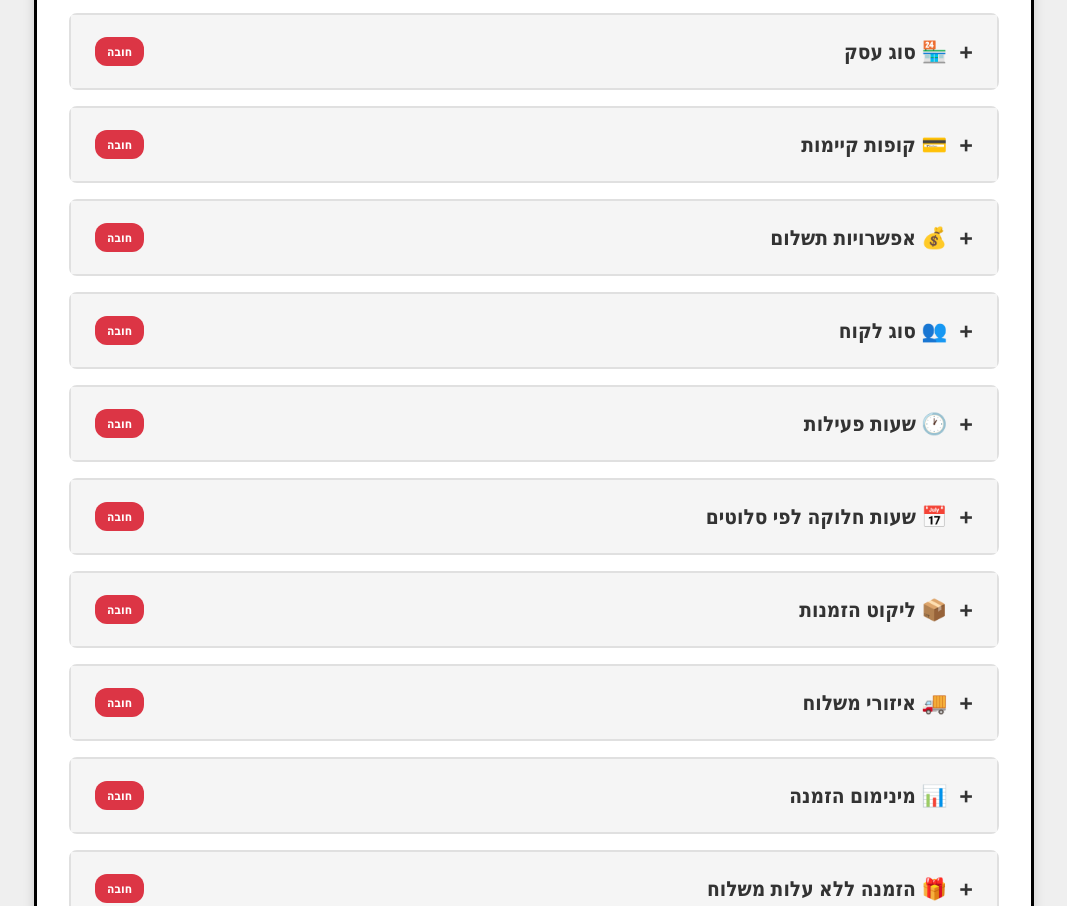
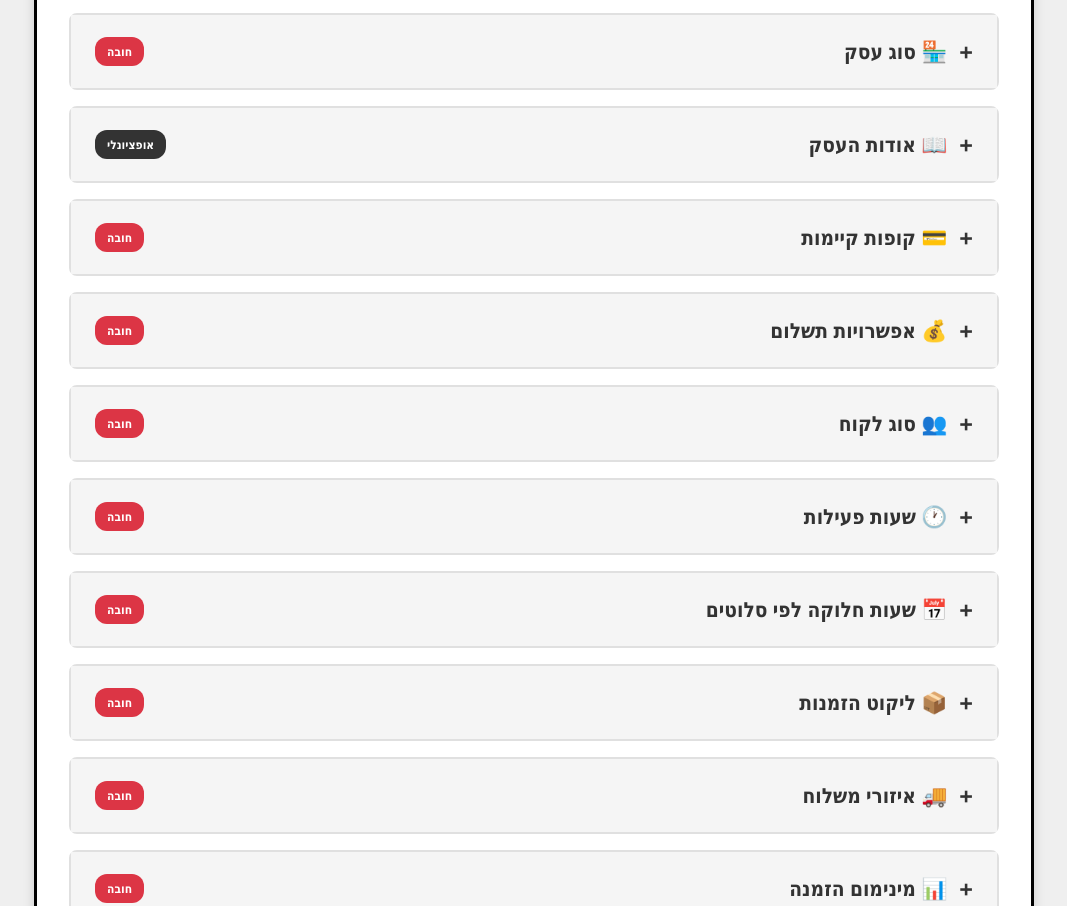
Before and after one commit to Habadisrael770/b1-client-form, a website: page index.html in a window 1280 px wide. Shown: the part 1116-2022 px from the top of the page, without its empty margins (106-1173 px from the left). Drawn offline with Linux system fonts and the light colour scheme.

Commit message:
Add About the Business section with textarea for business description

```diff
--- a/index.html
+++ b/index.html
@@ -757,6 +757,25 @@
                                 <span class="required-star">*</span> מס עוסק / מס חברה
                             </label>
                             <input type="text" class="form-input" id="businessNumber" placeholder="לדוגמה: 123456789" required>
+                        </div>
+                    </div>
+                </div>
+            </div>
+
+            <!-- 3.5 אודות העסק -->
+            <div class="accordion-section" data-section="aboutBusiness" data-required="false">
+                <div class="accordion-header" onclick="toggleAccordion(this)">
+                    <div class="accordion-title">
+                        <span class="accordion-icon">+</span>
+                        <span>📖 אודות העסק</span>
+                    </div>
+                    <span class="requirement-badge optional">אופציונלי</span>
+                </div>
+                <div class="accordion-content">
+                    <div class="accordion-body">
+                        <div class="form-group">
+                            <label class="form-label">תיאור קצר על העסק עבור הלקוחות</label>
+                            <textarea class="form-input" id="businessDescription" placeholder="לדוגמה: אנחנו עסק משפחתי המתמחה בשירות איכותי ומהיר..." rows="4" style="resize: vertical;"></textarea>
                         </div>
                     </div>
                 </div>
```
